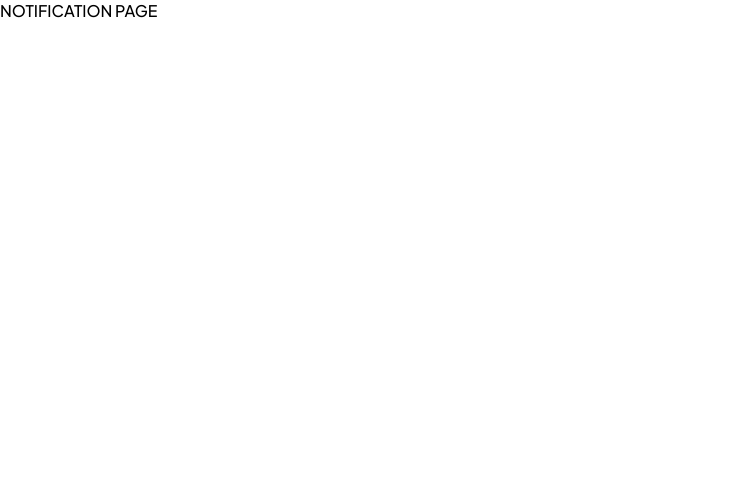
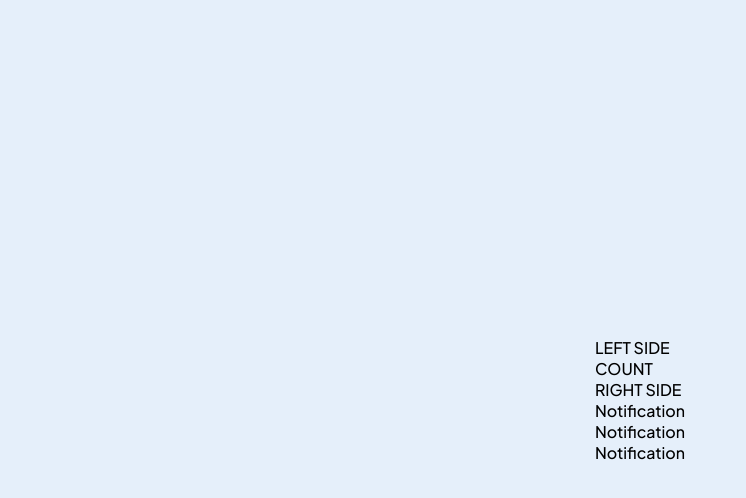
Before and after one commit to visualdenniss/fm-notification-component, a React (Create React App) app: page / in a window 1280 px wide. Shown: the top 498 px of the page, without its empty margins (0-746 px from the left). Built offline with nearby package versions, Linux system fonts and the light colour scheme.

Commit message:
created components starters, added workflow.md, updated readme

```diff
--- a/src/App.js
+++ b/src/App.jsx
@@ -1,7 +1,9 @@
+import Notifications from "./components/Notifications";
+
 function App() {
   return (
     <div className="App">
-      NOTIFICATION PAGE
+      <Notifications />
     </div>
   );
 }
--- /dev/null
+++ b/src/components/Notification.jsx
@@ -0,0 +1,11 @@
+import React from 'react'
+
+const Notification = () => {
+    return (
+        <li>
+            Notification
+        </li>
+    )
+}
+
+export default Notification
--- /dev/null
+++ b/src/components/NotificationHeader.jsx
@@ -0,0 +1,15 @@
+import React from 'react'
+
+const NotificationHeader = () => {
+    return (
+        <header>
+            <div>
+                LEFT SIDE
+                <div>COUNT</div>
+            </div>
+            <div>RIGHT SIDE</div>
+        </header>
+    )
+}
+
+export default NotificationHeader
--- /dev/null
+++ b/src/components/NotificationList.jsx
@@ -0,0 +1,14 @@
+import React from 'react'
+import Notification from './Notification'
+
+const NotificationList = () => {
+    return (
+        <ul>
+            <Notification />
+            <Notification />
+            <Notification />
+        </ul>
+    )
+}
+
+export default NotificationList
--- /dev/null
+++ b/src/components/Notifications.css
@@ -0,0 +1,3 @@
+main {
+
+}
--- /dev/null
+++ b/src/components/Notifications.jsx
@@ -0,0 +1,15 @@
+import React from 'react'
+import NotificationHeader from './NotificationHeader'
+import NotificationList from './NotificationList'
+import './Notifications.css'
+
+const Notifications = () => {
+    return (
+        <main>
+            <NotificationHeader />
+            <NotificationList />
+        </main>
+    )
+}
+
+export default Notifications
--- a/src/index.css
+++ b/src/index.css
@@ -24,8 +24,12 @@
 }
 
 body {
-font-family: 'Plus Jakarta Sans', sans-serif;
-font-size: 16px;
+  font-family: 'Plus Jakarta Sans', sans-serif;
+  font-size: 16px;
+  background-color: var(--light-grayish-blue-1);
+  min-height: 100vh;
+  display: grid;
+  place-items: center;
 }
 
 ul {
```
Also changed, not shown: 2 other files (tests, documents, lock files or other folders).
